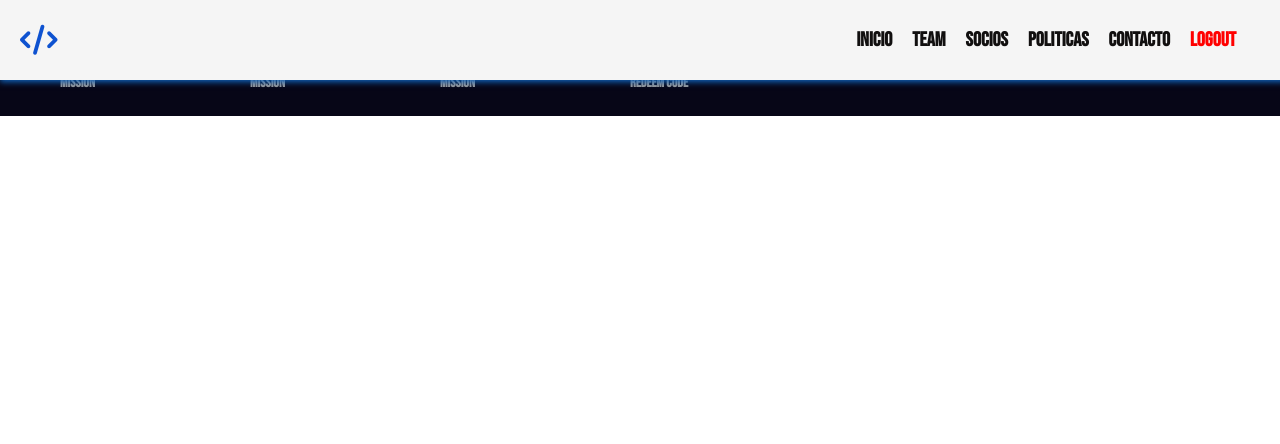
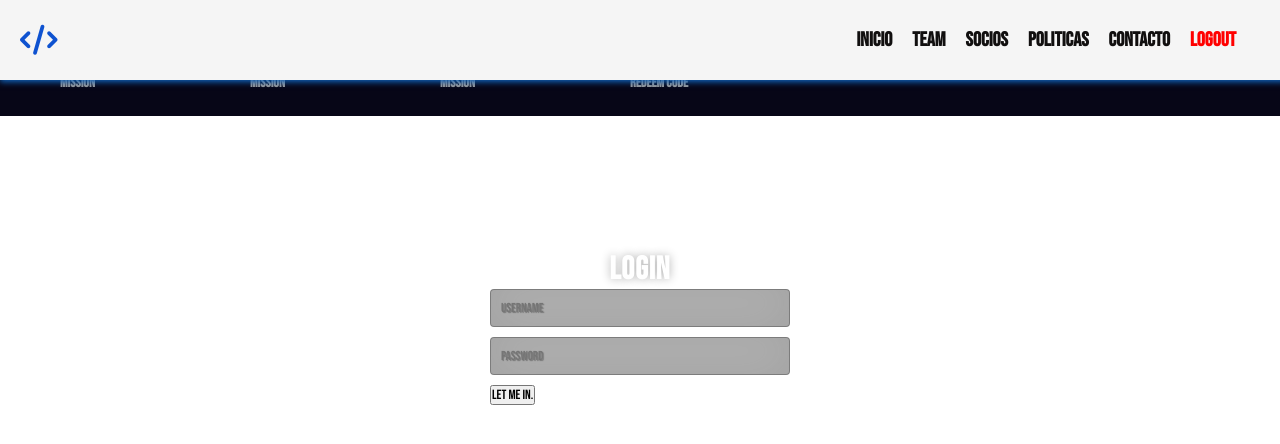
Before and after one commit to chr1st1an26/proyectoWeb, an Angular app: page /login in a window 1280 px wide. Shown: the top 444 px of the page. Built offline with nearby package versions, Linux system fonts and the light colour scheme.

Commit message:
14-06-23
cambios

```diff
--- a/src/app/app-routing.module.ts
+++ b/src/app/app-routing.module.ts
@@ -4,12 +4,14 @@ import { FooterComponent } from './componentes/footer/footer.component';
 import { HomeComponent } from './componentes/home/home.component';
 import { TeamComponent } from './componentes/team/team.component';
 import { PrivacyComponent } from './componentes/privacy/privacy.component';
+import {LoginComponent } from './componentes/login/login.component';
 import { ColaboracionesComponent } from './componentes/colaboraciones/colaboraciones.component';
 
 const routes: Routes = [
   { path: '', component: HomeComponent },
   { path: 'home', component: HomeComponent },
   { path: 'PYP', component: PrivacyComponent },
+  { path: 'login', component: LoginComponent},
   { path: 'team', component: TeamComponent },
   { path: 'colaboraciones', component: ColaboracionesComponent },
   // { path: 'about', component: AboutComponent },
--- a/src/app/app.module.ts
+++ b/src/app/app.module.ts
@@ -10,6 +10,7 @@ import { TeamComponent } from './componentes/team/team.component';
 import { PrivacyComponent } from './componentes/privacy/privacy.component';
 import { ColaboracionesComponent } from './componentes/colaboraciones/colaboraciones.component';
 import { SociosComponent } from './componentes/socios/socios.component';
+import { LoginComponent } from './componentes/login/login.component';
 
 @NgModule({
   declarations: [
@@ -20,7 +21,8 @@ import { SociosComponent } from './componentes/socios/socios.component';
     TeamComponent,
     PrivacyComponent,
     ColaboracionesComponent,
-    SociosComponent
+    SociosComponent,
+    LoginComponent
   ],
   imports: [
     BrowserModule,
--- a/src/app/componentes/home/home.component.html
+++ b/src/app/componentes/home/home.component.html
@@ -53,7 +53,7 @@
 
     <p class="textoH"> Hoy en día, la empresa sigue creciendo y expandiéndose, con oficinas en todo el mundo y miles de clientes satisfechos. Los fundadores nunca perdieron su pasión por la tecnología, y siguen trabajando juntos para crear soluciones innovadoras que puedan mejorar la vida de las personas y hacer del mundo un lugar mejor.</p>
 
-    <img  data-aos="flip-left"
+    <img
     style="height: 600px; width: 950px; right: 300px; margin-left: 20%;" src="../../../assets/img/home/linea3.png">
 
     <h1 class="inicio" style="margin-bottom: 1%;">Visión.</h1>
@@ -100,7 +100,7 @@
        <p class="textoH" style="margin-bottom: 1%;">Nuestro equipo esta super capacitado para brindar los mejores proyectos y aplicaciones
     para óder brindar lo mejor de en el ambito del desarollo de aplicaciones y que estos sean de la mejor calidad posible</p>
 
-   <div class="container" data-aos="flip-up" >
+   <div class="container"  >
     <div id="wrapper">
         <div id="content">
             <h1 class="inicio" style="margin-bottom: 1%;">¿Que herramientas ofrecemos?</h1>
--- /dev/null
+++ b/src/app/componentes/login/login.component.css
@@ -0,0 +1,61 @@
+*{
+    margin:0;
+    padding: 0;
+    box-sizing: border-box;
+    font-family: 'Bebas Neue', cursive;   /* esto puede ser el error que no muestre los iconos;*/
+    scroll-behavior: smooth;
+
+
+
+}
+
+
+
+
+
+* { -webkit-box-sizing:border-box; -moz-box-sizing:border-box; -ms-box-sizing:border-box; -o-box-sizing:border-box; box-sizing:border-box; }
+
+html { width: 100%; height:100%; overflow:hidden; }
+
+body {
+  width: 100%;
+  height:100%;
+  font-family: 'Open Sans', sans-serif;
+  background: #092756;
+  background: -moz-radial-gradient(0% 100%, ellipse cover, rgba(104,128,138,.4) 10%,rgba(138,114,76,0) 40%),-moz-linear-gradient(top,  rgba(57,173,219,.25) 0%, rgba(42,60,87,.4) 100%), -moz-linear-gradient(-45deg,  #670d10 0%, #092756 100%);
+  background: -webkit-radial-gradient(0% 100%, ellipse cover, rgba(104,128,138,.4) 10%,rgba(138,114,76,0) 40%), -webkit-linear-gradient(top,  rgba(57,173,219,.25) 0%,rgba(42,60,87,.4) 100%), -webkit-linear-gradient(-45deg,  #670d10 0%,#092756 100%);
+  background: -o-radial-gradient(0% 100%, ellipse cover, rgba(104,128,138,.4) 10%,rgba(138,114,76,0) 40%), -o-linear-gradient(top,  rgba(57,173,219,.25) 0%,rgba(42,60,87,.4) 100%), -o-linear-gradient(-45deg,  #670d10 0%,#092756 100%);
+  background: -ms-radial-gradient(0% 100%, ellipse cover, rgba(104,128,138,.4) 10%,rgba(138,114,76,0) 40%), -ms-linear-gradient(top,  rgba(57,173,219,.25) 0%,rgba(42,60,87,.4) 100%), -ms-linear-gradient(-45deg,  #670d10 0%,#092756 100%);
+  background: -webkit-radial-gradient(0% 100%, ellipse cover, rgba(104,128,138,.4) 10%,rgba(138,114,76,0) 40%), linear-gradient(to bottom,  rgba(57,173,219,.25) 0%,rgba(42,60,87,.4) 100%), linear-gradient(135deg,  #670d10 0%,#092756 100%);
+  filter: progid:DXImageTransform.Microsoft.gradient( startColorstr='#3E1D6D', endColorstr='#092756',GradientType=1 );
+}
+.login {
+  position: absolute;
+  top: 50%;
+  left: 50%;
+  margin: -150px 0 0 -150px;
+  width:300px;
+  height:300px;
+}
+.login h1 { color: #fff; text-shadow: 0 0 10px rgba(0,0,0,0.3); letter-spacing:1px; text-align:center; }
+
+input {
+  width: 100%;
+  margin-bottom: 10px;
+  background: rgba(0,0,0,0.3);
+  border: none;
+  outline: none;
+  padding: 10px;
+  font-size: 13px;
+  color: #fff;
+  text-shadow: 1px 1px 1px rgba(0,0,0,0.3);
+  border: 1px solid rgba(0,0,0,0.3);
+  border-radius: 4px;
+  box-shadow: inset 0 -5px 45px rgba(100,100,100,0.2), 0 1px 1px rgba(255,255,255,0.2);
+  -webkit-transition: box-shadow .5s ease;
+  -moz-transition: box-shadow .5s ease;
+  -o-transition: box-shadow .5s ease;
+  -ms-transition: box-shadow .5s ease;
+  transition: box-shadow .5s ease;
+}
+input:focus { box-shadow: inset 0 -5px 45px rgba(100,100,100,0.4), 0 1px 1px rgba(255,255,255,0.2); }
--- /dev/null
+++ b/src/app/componentes/login/login.component.html
@@ -0,0 +1,8 @@
+<div class="login">
+    <h1>Login</h1>
+      <form method="post">
+        <input type="text" name="u" placeholder="Username" required="required" />
+          <input type="password" name="p" placeholder="Password" required="required" />
+          <button type="submit" class="btn btn-primary btn-block btn-large">Let me in.</button>
+      </form>
+  </div>
--- a/src/app/componentes/navbar/navbar.component.html
+++ b/src/app/componentes/navbar/navbar.component.html
@@ -10,6 +10,6 @@
       <li><a routerLink="/colaboraciones" style="font-size: 20px;">socios</a></li>
       <li><a routerLink="/PYP" style="font-size: 20px;">Politicas</a></li>
       <li><a routerLink="/" style="font-size: 20px;">Contacto</a></li>
-      <li><a routerLink="/" style="font-size: 20px; color: red;">Logout</a></li>
+      <li><a routerLink="/login" style="font-size: 20px; color: red;">Logout</a></li>
     </ul>
   </nav>
```
Also changed, not shown: src/app/componentes/login/login.component.ts (added, +10 -0 lines), 1 other file (tests, documents, lock files or other folders).
